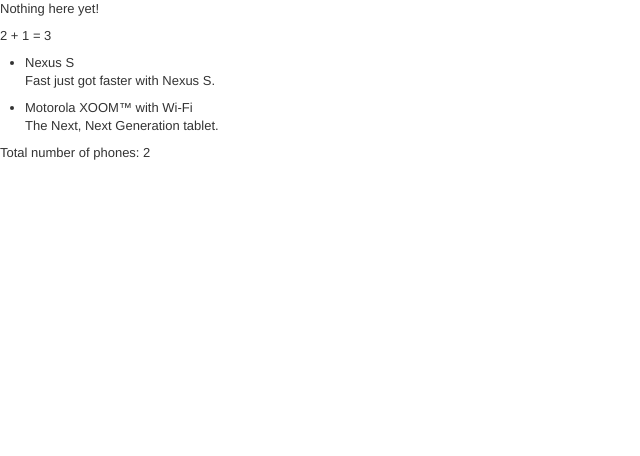
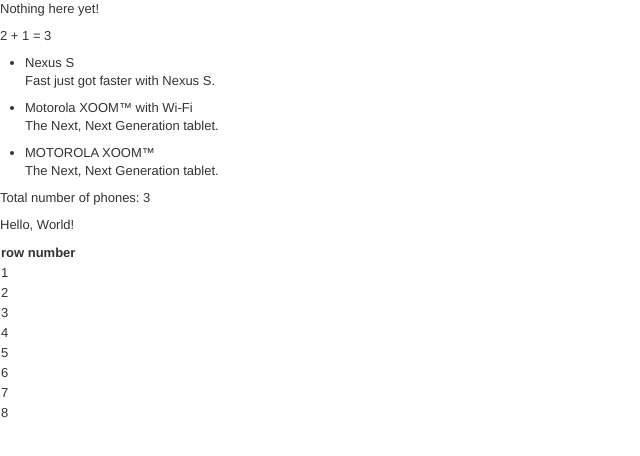
Before and after one commit to Wallsays/daily-programming, a plain HTML site: page angular-samples/official/app/index.html in a window 1280 px wide. Shown: the whole page, without its empty margins (0-640 px from the left). Drawn offline with Linux system fonts and the light colour scheme.

Commit message:
official angular tut: static -> to dynamic content + simple test

```diff
--- a/angular-samples/official/app/index.html
+++ b/angular-samples/official/app/index.html
@@ -6,28 +6,28 @@
   <link rel="stylesheet" href="css/bootstrap.css">
   <link rel="stylesheet" href="css/app.css">
   <script src="lib/angular/angular.js"></script>
+  <script src="js/controllers.js"></script>
 </head>
-<body>
+<body ng-controller="PhoneListCtrl">
 
   <p>Nothing here {{'yet' + '!'}}</p>
   <p>2 + 1 = {{2 + 1}}</p>
 
-  <ul>
-    <li>
-      <span>Nexus S</span>
-      <p>
-        Fast just got faster with Nexus S.
-      </p>
-    </li>
-    <li>
-      <span>Motorola XOOM™ with Wi-Fi</span>
-      <p>
-        The Next, Next Generation tablet.
-      </p>
+   <ul>
+    <li ng-repeat="phone in phones">
+      {{phone.name}}
+      <p>{{phone.snippet}}</p>
     </li>
   </ul>
 
-  <p>Total number of phones: 2</p>
+  <p>Total number of phones: {{phones.length}}</p>
+
+  <p>{{hello}}</p>
+
+  <table>
+    <tr><th>row number</th></tr>
+    <tr ng-repeat="i in [0, 1, 2, 3, 4, 5, 6, 7]"><td>{{i+1}}</td></tr>
+  </table>
 
 </body>
 </html>
--- a/angular-samples/official/app/js/controllers.js
+++ b/angular-samples/official/app/js/controllers.js
@@ -1,3 +1,14 @@
 'use strict';
 
 /* Controllers */
+function PhoneListCtrl($scope) {
+  $scope.phones = [
+    {"name": "Nexus S",
+     "snippet": "Fast just got faster with Nexus S."},
+    {"name": "Motorola XOOM™ with Wi-Fi",
+     "snippet": "The Next, Next Generation tablet."},
+    {"name": "MOTOROLA XOOM™",
+     "snippet": "The Next, Next Generation tablet."}
+  ];
+  $scope.hello = "Hello, World!"
+}
```
Also changed, not shown: angular-samples/official/test/unit/controllersSpec.js (+10 -1 lines).
